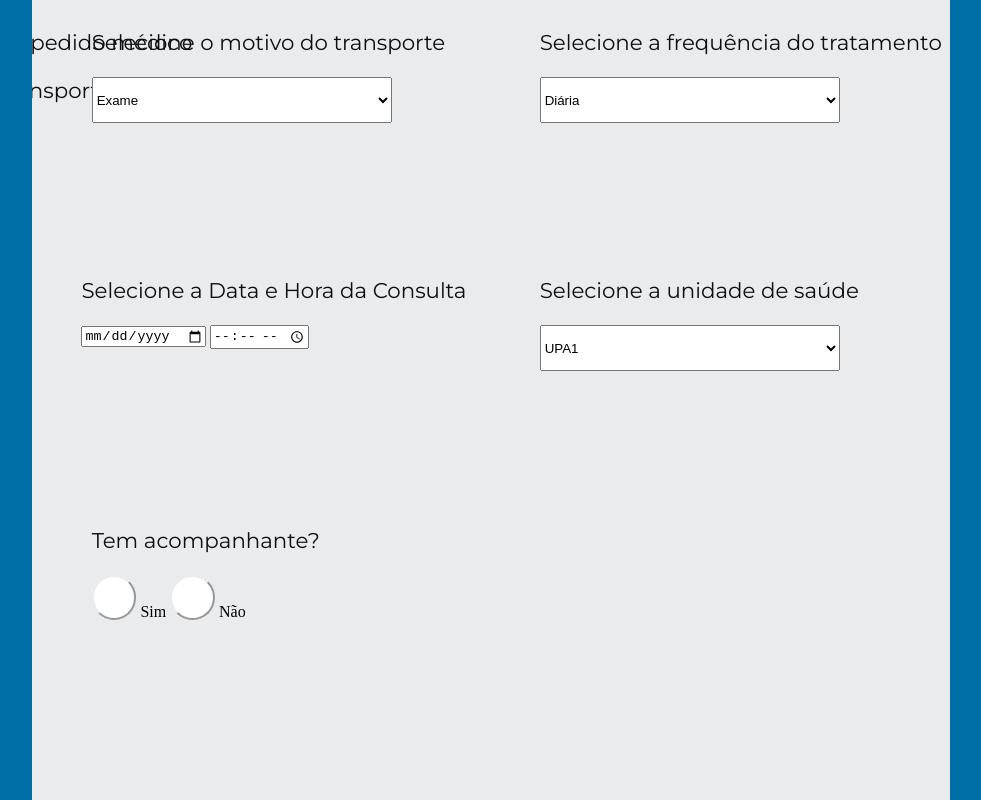
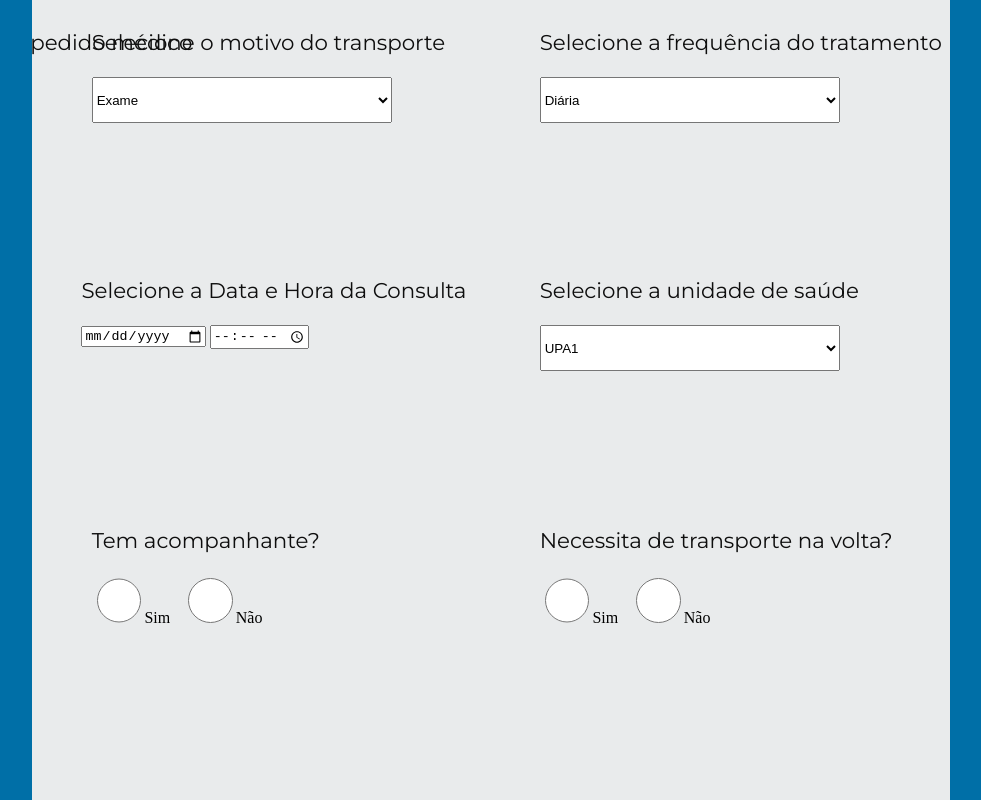
Before and after one commit to DevNoahF/VrumVrumHealth, a plain HTML site: page src/pages/paciente/pedido-transporte.html in a window 1280 px wide. Shown: the whole page, without its empty margins (149-1130 px from the left). Drawn offline with Linux system fonts and the light colour scheme.

Commit message:
WIP buttons for tranport and companion now work properly

```diff
--- a/src/pages/css/pedido_transporte.css
+++ b/src/pages/css/pedido_transporte.css
@@ -35,6 +35,20 @@ body {
     left: 18.8vw;
 }
 
+.question-box{
+    display: flex;
+    gap: 1vw;
+    align-items: center;
+}
+
+input[type="radio"] {
+  width: 3.5vw;
+  height: 3.5vw;
+  accent-color: #007bff; /* muda a cor */
+  transform: scale(1); /* garante proporção */
+  cursor: pointer;
+}
+
 #barra-lateralE {
   position: fixed;
   top: 0;
@@ -59,7 +73,7 @@ body {
     font-family: 'Montserrat',sans-serif;
     font-size: 1.67vw;
     color: #0E0E0E;
-     white-space: nowrap;
+    white-space: nowrap;
 }
 
 .menu-flutuante{
@@ -68,10 +82,8 @@ body {
     height: 5.83vh;
 }
 
-.select-button{
-    background-color: white;
-    width: 3.5vw;
-    height: 3.5vw;
-    border-radius: 50%;
-    border-color: #E9EBEC;
+#transporteVolta-conteiner{
+    position: absolute;
+    top: 63.25vh;
+    left:53.8vw;
 }
--- a/src/pages/paciente/pedido-transporte.html
+++ b/src/pages/paciente/pedido-transporte.html
@@ -50,11 +50,11 @@
         <div id="acompanhante-conteiner">
             <p class="pergunta">Tem acompanhante?</p>
 
-            <button type="button" class="select-button"></button><!--Botão de sim-->
-            <label for="não">Sim</label>
+            <div class="question-box">
+                <label for="sim"><input type="radio" name="acompanhante?" value="Sim">Sim</label>
+                <label for="Não"><input type="radio" name="acompanhante?" value="Não">Não</label>
+            </div>
 
-            <button type="button" class="select-button"></button><!--Botão de não-->
-            <label for="não">Não </label>
         </div>
 
         <div id="pedido-medico">
@@ -62,14 +62,14 @@
             <div id="upload-box"></div>
         </div>
 
-        <div class="transporteVolta-conteiner">
+        <div id="transporteVolta-conteiner">
             <p class="pergunta">Necessita de transporte na volta?</p>
 
-            <button type="button" class="select-button"></button><!--Botão de sim-->
-            <label for="não">Sim</label>
+            <div class="question-box">
+                <label for="sim"><input type="radio" name="transporte?" value="Sim">Sim</label>
+                <label for="Não"><input type="radio" name="transporte?" value="Não">Não</label>
+            </div>
 
-            <button type="button" class="select-button"></button><!--Botão de não-->
-            <label for="não">Não </label>
         </div>
         <button type="Button" id="fazer-solicitacao">Fazer Solicitação</button>
 
```
